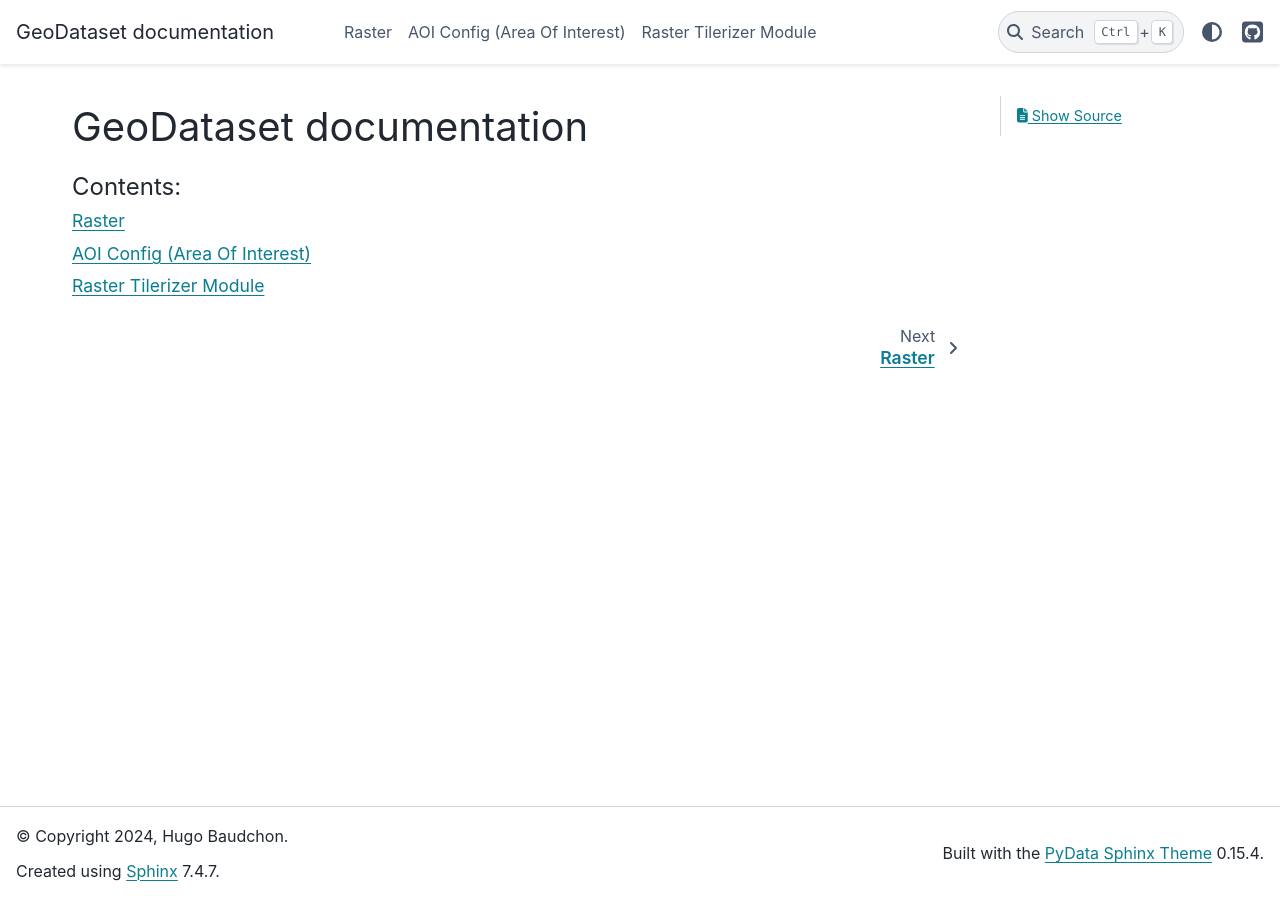
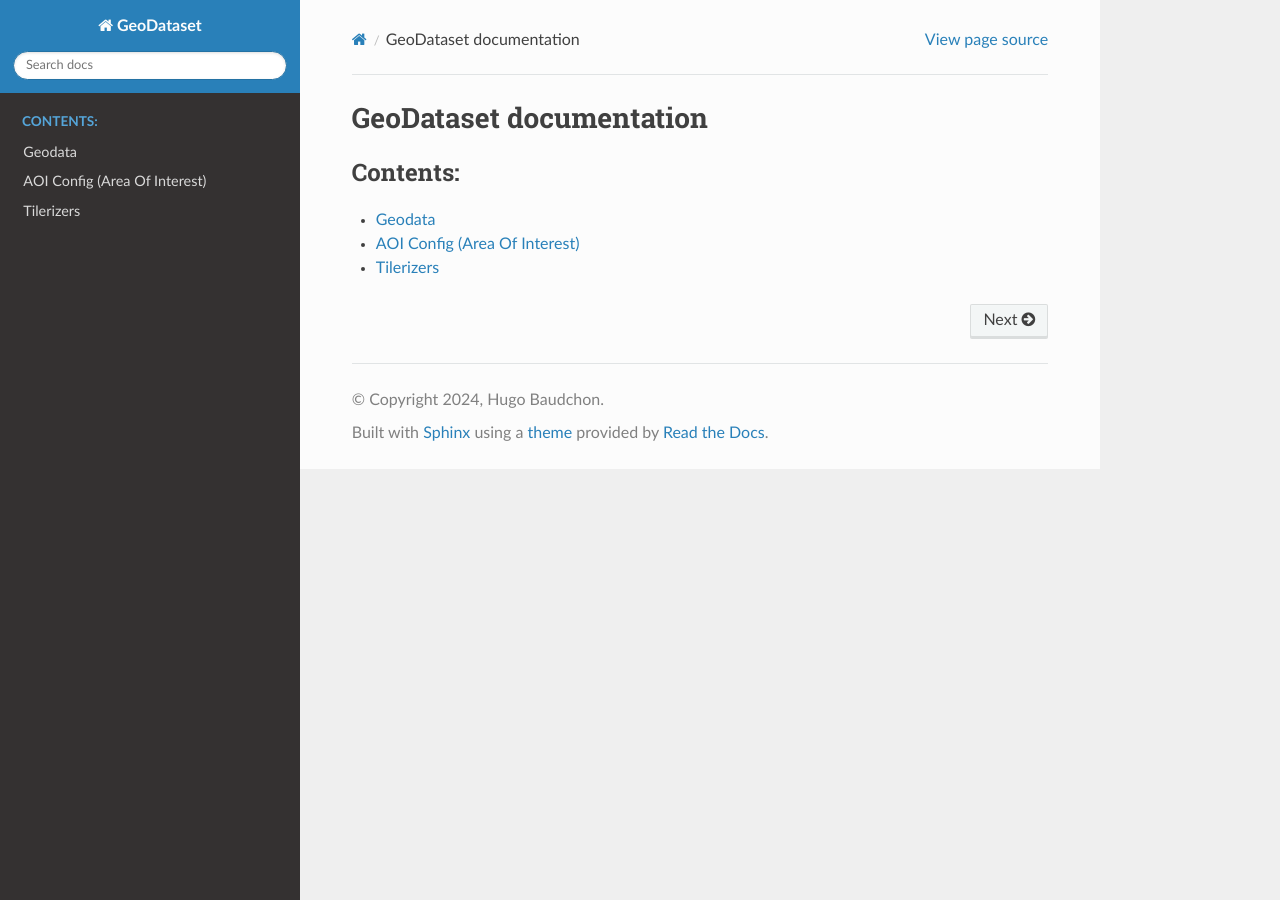
Before and after one commit to hugobaudchon/geodataset, a Sphinx documentation site: the page built from doc/source/index.rst, in a window 1280 px wide. Built offline with Sphinx 7.4.7 and the Read the Docs theme 2.0.0, drawn with Linux system fonts in a browser that asks for light colours.

Commit message:
a bit more documentation and changed sphinx theme

```diff
--- a/doc/source/conf.py
+++ b/doc/source/conf.py
@@ -33,7 +33,8 @@ autodoc_inherit_docstrings = True
 # -- Options for HTML output -------------------------------------------------
 # https://www.sphinx-doc.org/en/master/usage/configuration.html#options-for-html-output
 
-html_theme = 'pydata_sphinx_theme'
+# html_theme = 'pydata_sphinx_theme'
+html_theme = 'sphinx_rtd_theme'
 html_static_path = ['_static']
 html_theme_options = {
     "icon_links": [
--- a/doc/source/index.rst
+++ b/doc/source/index.rst
@@ -11,6 +11,6 @@ GeoDataset documentation
    :maxdepth: 2
    :caption: Contents:
 
-   raster
+   geodata
    aoi_config
    raster_tilerizer
--- a/doc/source/raster.rst
+++ /dev/null
@@ -1,7 +0,0 @@
-Raster
-======
-
-.. autoclass:: geodataset.geodata.Raster
-    :members:
-    :undoc-members:
-    :show-inheritance:
--- a/doc/source/raster_tilerizer.rst
+++ b/doc/source/raster_tilerizer.rst
@@ -1,4 +1,4 @@
-Raster Tilerizer Module
+Tilerizers
 =======================
 
 .. automodule:: geodataset.tilerize
--- a/requirements_sphinx_only.txt
+++ b/requirements_sphinx_only.txt
@@ -1,2 +1,2 @@
 Sphinx==7.4.4
-pydata-sphinx-theme==0.15.4
+sphinx-rtd-theme==2.0.0
```
Also changed, not shown: doc/source/geodata.rst (added, +17 -0 lines).
